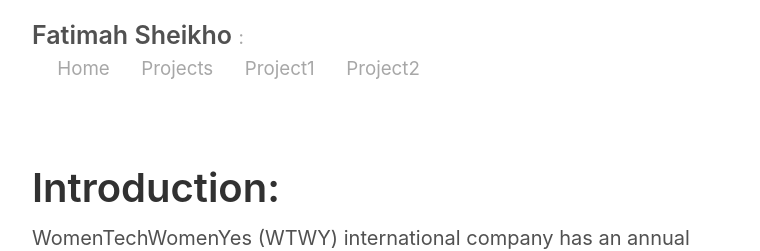
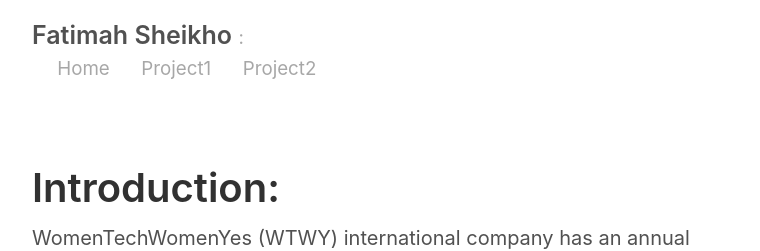
Before and after one commit to fatimahSheikho/fatimahSheikho.github.io, a Jekyll site: the page built from index.md, in a window 1280 px wide and 900 px high. Shown: the top 251 px of the window, without its empty margins (258-1018 px from the left). Built offline with Jekyll 4.4.1, drawn with Linux system fonts in a browser that asks for light colours.

Commit message:
Update _config.yml

```diff
--- a/_config.yml
+++ b/_config.yml
@@ -34,7 +34,6 @@ gems:
 # Page List
 pages_list:
   Home: '/about'
-  Projects: '/Projects'
   Project1: '/Project1'
   Project2: '/project2'
 
```
